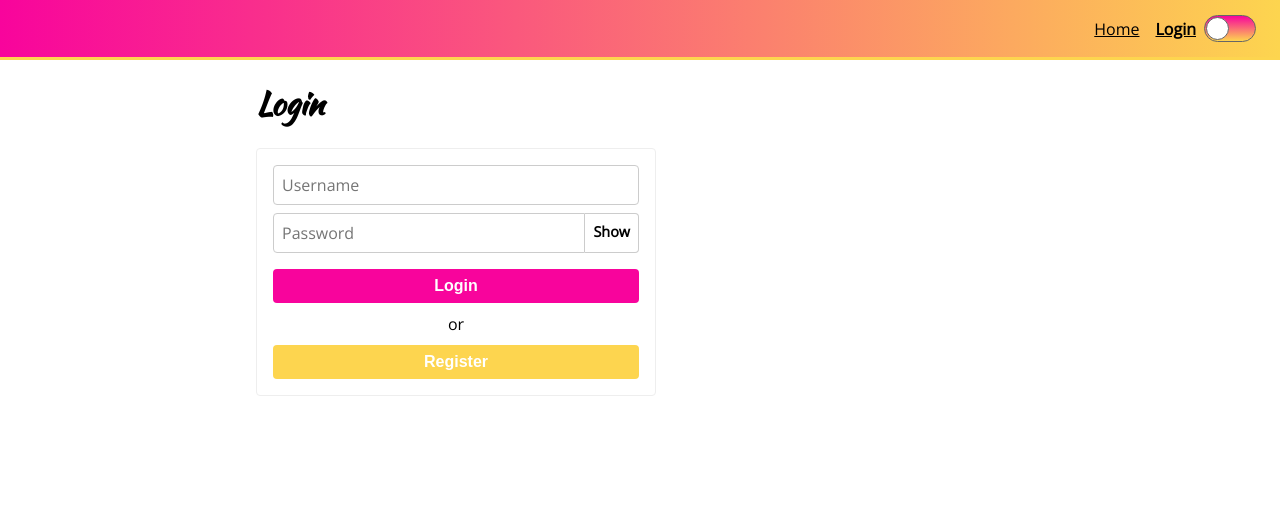
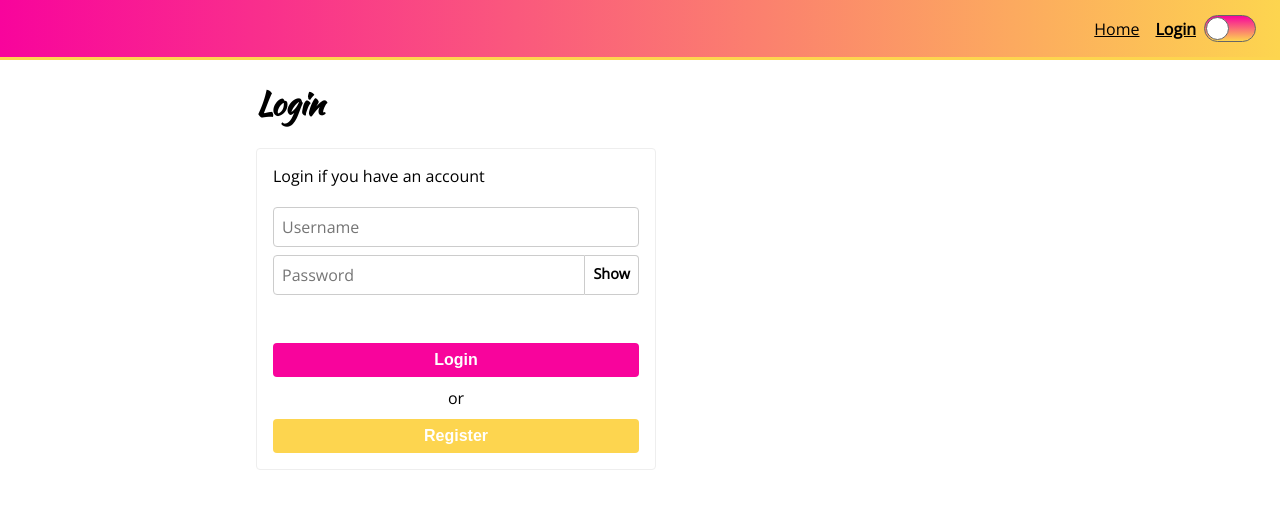
Before and after one commit to wcywin/styled-components-v5, a React (Create React App) app: page /login in a window 1280 px wide. Shown: the top 508 px of the page. Built offline with nearby package versions, Linux system fonts and the light colour scheme.

Commit message:
add styles for direct referenced styled components

```diff
--- a/src/components/pages/Login.js
+++ b/src/components/pages/Login.js
@@ -15,6 +15,15 @@ const Form = styled.form`
 	.alt-text {
 		text-align: center;
 		margin: 10px 0;
+	}
+
+	// Direct child of the form component <Button />
+	> ${Button}:first-of-type {
+		margin-top: 40px;
+	}
+
+	> ${Input} {
+		margin-top: 20px;
 	}
 `
 
@@ -57,6 +66,9 @@ export default function Login() {
 			<Form onSubmit={handleSubmit}>
 				{ loading ? <Spinner /> :
 					<>
+						<span>
+							Login if you have an account
+						</span>
 						<Input
 							value={formFields.username}
 							name="username"
```
